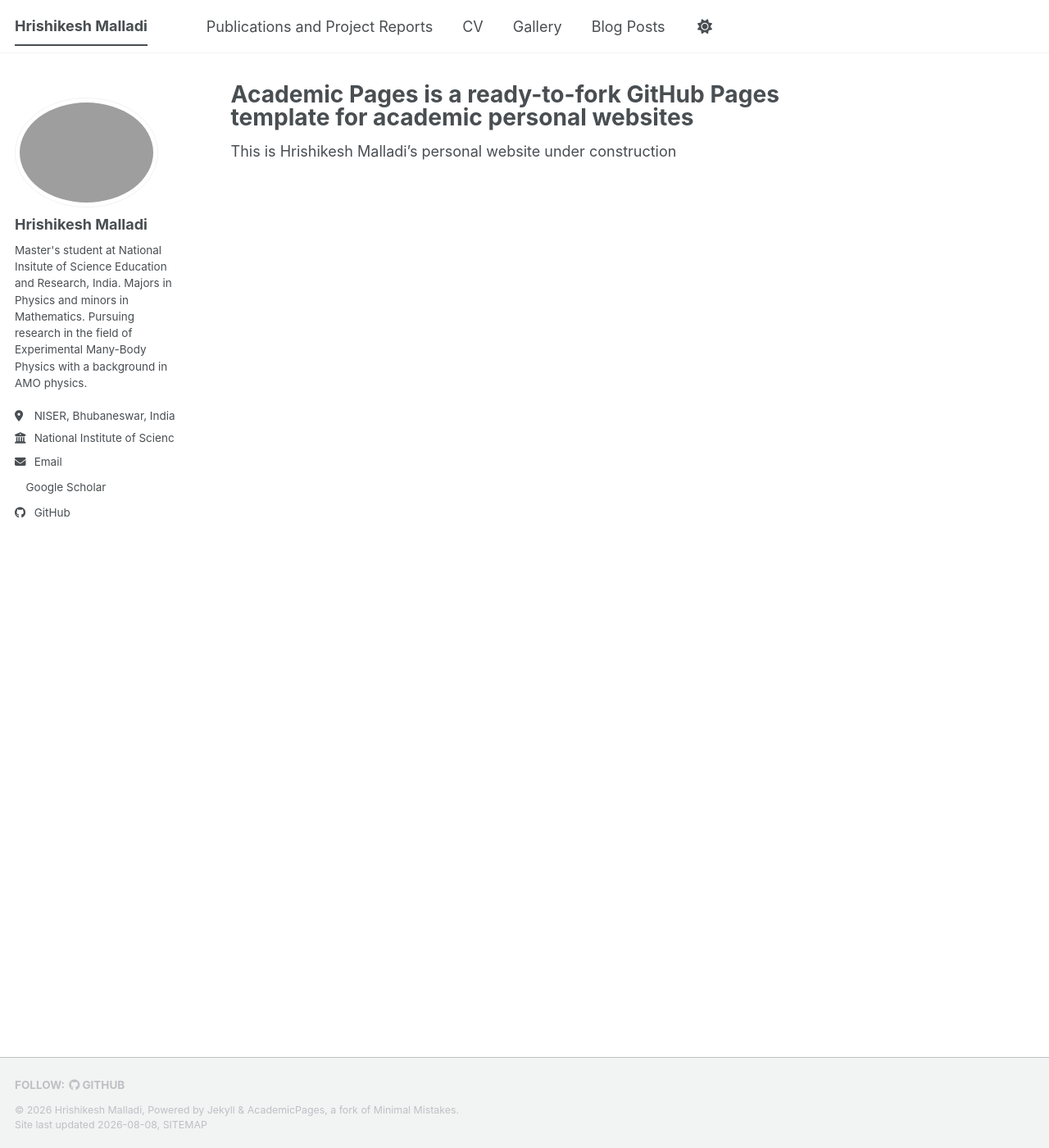
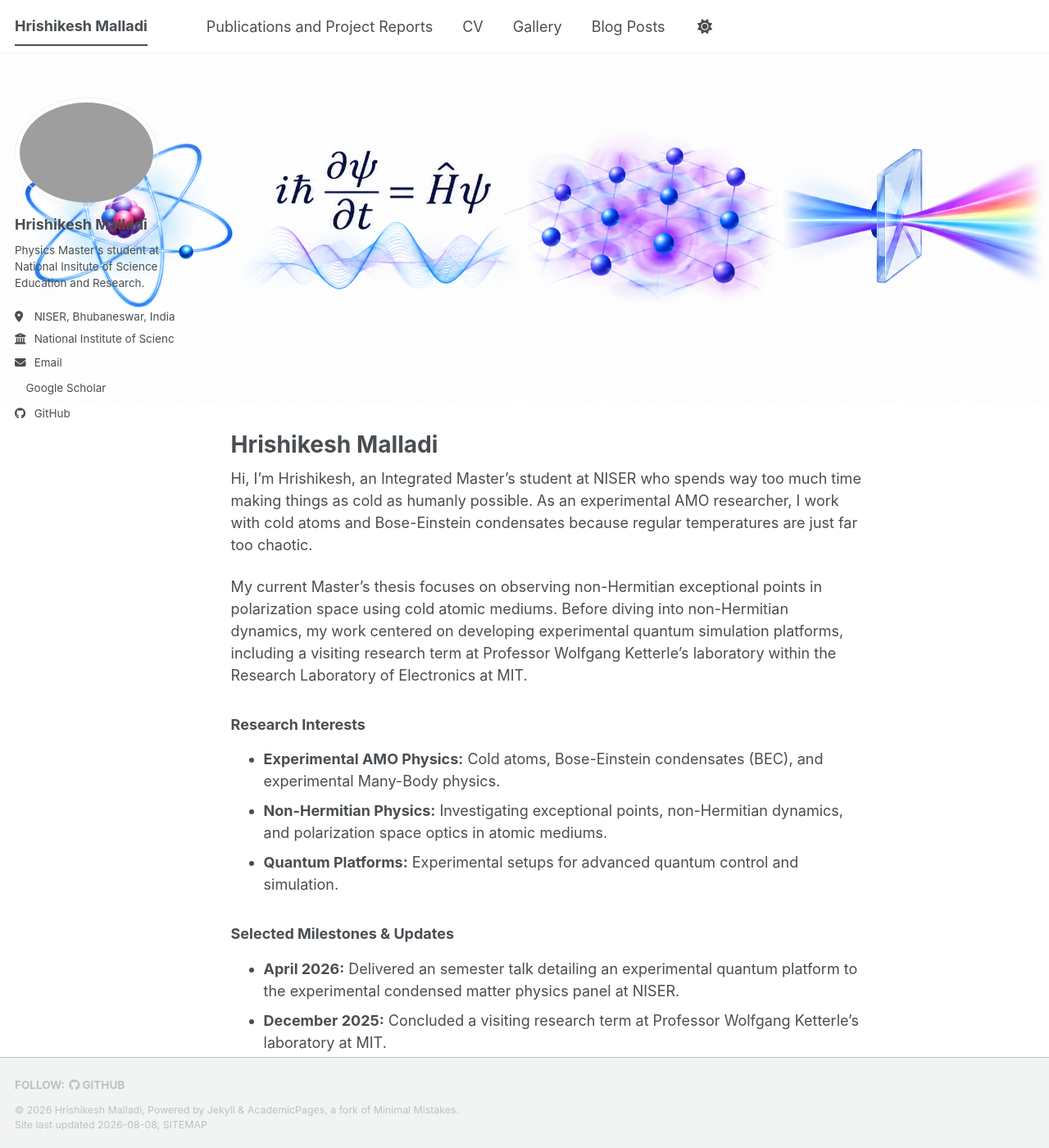
Before and after one commit to Hrishikesh-03/Hrishikesh-03.github.io, a Jekyll site: the page built from _pages/about.md, in a window 1280 px wide and 1400 px high. Shown: the whole window at 82% size. Built offline with Jekyll 4.4.1, drawn with Linux system fonts in a browser that asks for light colours; a style sheet for code colours, icons or effects is not loaded.

Commit message:
home_page_update

```diff
--- a/_config.yml
+++ b/_config.yml
@@ -26,7 +26,7 @@ author:
   avatar           : "profile.png"
   name             : "Hrishikesh Malladi"
   pronouns         : # example: "she/her"
-  bio              : "Master's student at National Insitute of Science Education and Research, India. Majors in Physics and minors in Mathematics. Pursuing research in the field of Experimental Many-Body Physics with a background in AMO physics. "
+  bio              : "Physics Master's student at National Insitute of Science Education and Research."
   location         : "NISER, Bhubaneswar, India"
   employer         : "National Institute of Science Education and Research, India"
   uri              : # URL
--- a/_pages/about.md
+++ b/_pages/about.md
@@ -1,9 +1,23 @@
 ---
 permalink: /
-title: "Academic Pages is a ready-to-fork GitHub Pages template for academic personal websites"
+title: "Hrishikesh Malladi"
 author_profile: true
 redirect_from:
   - /about/
   - /about.html
+header:
+ image: /homepage_banner.png
 ---
-This is Hrishikesh Malladi's personal website under construction
+
+Hi, I’m Hrishikesh, an Integrated Master’s student at NISER who spends way too much time making things as cold as humanly possible. As an experimental AMO researcher, I work with cold atoms and Bose-Einstein condensates because regular temperatures are just far too chaotic.
+
+My current Master's thesis focuses on observing non-Hermitian exceptional points in polarization space using cold atomic mediums. Before diving into non-Hermitian dynamics, my work centered on developing experimental quantum simulation platforms, including a visiting research term at Professor Wolfgang Ketterle’s laboratory within the Research Laboratory of Electronics at MIT.
+
+### Research Interests
+* **Experimental AMO Physics:** Cold atoms, Bose-Einstein condensates (BEC), and experimental Many-Body physics.
+* **Non-Hermitian Physics:** Investigating exceptional points, non-Hermitian dynamics, and polarization space optics in atomic mediums.
+* **Quantum Platforms:** Experimental setups for advanced quantum control and simulation.
+
+### Selected Milestones & Updates
+* **April 2026:** Delivered an semester talk detailing an experimental quantum platform to the experimental condensed matter physics panel at NISER.
+* **December 2025:** Concluded a visiting research term at Professor Wolfgang Ketterle’s laboratory at MIT.
--- a/_pages/publications.html
+++ b/_pages/publications.html
@@ -2,7 +2,7 @@
 layout: archive
 title: "Publications"
 permalink: /publications/
-author_profile: true
+author_profile: false
 ---
 
 {% if site.author.googlescholar %}
```
Also changed, not shown: _pages/cv.md (+1 -1 lines), _pages/gallery.html (+12 -8 lines), images/homepage_banner.png (added), 1 other file.
